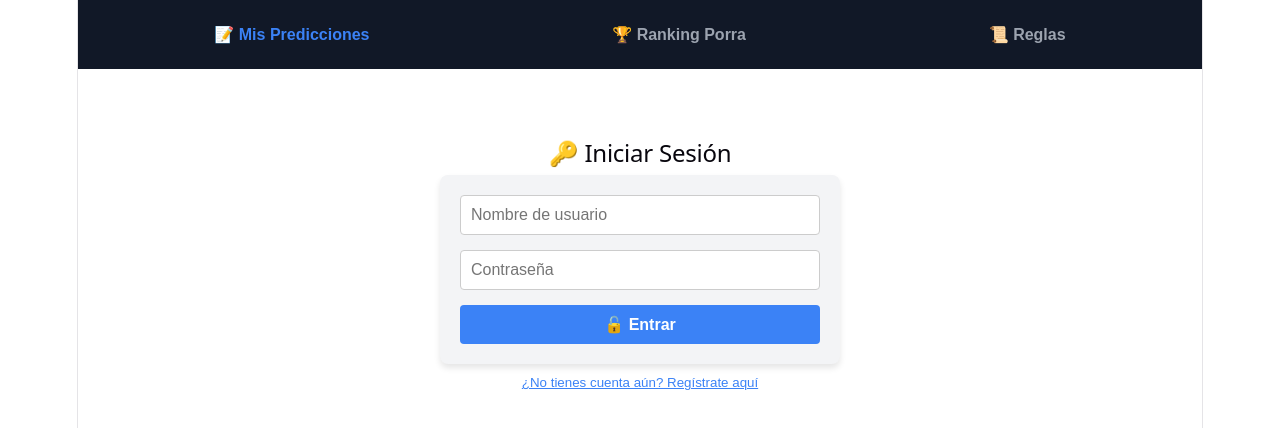
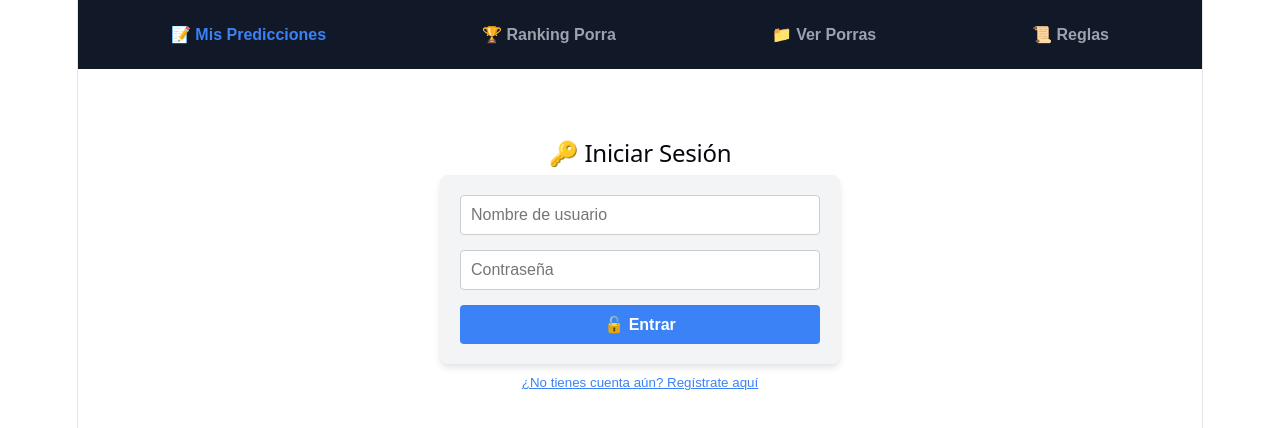
Before and after one commit to critinaVelasco/Porra-mundial-Frontend, a React app: page / in a window 1280 px wide. Shown: the top 428 px of the page. Built offline with nearby package versions, Linux system fonts and the light colour scheme; the HTML template or start-up script is replaced by a standard one.

Commit message:
Add files via upload

```diff
--- a/src/App.jsx
+++ b/src/App.jsx
@@ -1,11 +1,10 @@
 import React, { useState, useEffect } from 'react';
 import Predicciones from './components/Predicciones';
-import Clasificacion from './components/Clasificacion';
-import Partidos from './components/Partidos';
 import Ranking from './components/Ranking';
 import Reglas from './components/Reglas';
 import LoginForm from './components/LoginForm';
 import PanelAdmin from './components/PanelAdmin';
+import VerPorras from './components/VerPorras';
 
 function App() {
   const [pestanaActiva, setPestanaActiva] = useState('predicciones');
@@ -111,6 +110,7 @@ function App() {
       <nav style={estilos.nav}>
         <button style={estilos.boton('predicciones')} onClick={() => setPestanaActiva('predicciones')}>📝 Mis Predicciones</button>
         <button style={estilos.boton('ranking')} onClick={() => setPestanaActiva('ranking')}>🏆 Ranking Porra</button>
+        <button style={estilos.boton('porras')} onClick={() => setPestanaActiva('porras')}>📁 Ver Porras</button>
         <button style={estilos.boton('reglas')} onClick={() => setPestanaActiva('reglas')}>📜 Reglas</button>
         {usuarioLogueado && <button onClick={cerrarSesion} style={{ ...estilos.boton('salir'), color: '#ef4444' }}>🚪 Salir</button>}
         {usuarioLogueado && username === 'admin' && (
@@ -156,6 +156,7 @@ function App() {
                 estilosGlobales={estilos}
               />
             )}
+            {pestanaActiva === 'porras' && <VerPorras />}
             {pestanaActiva === 'reglas' && <Reglas />}
             {pestanaActiva === 'admin' &&
               <PanelAdmin
```
